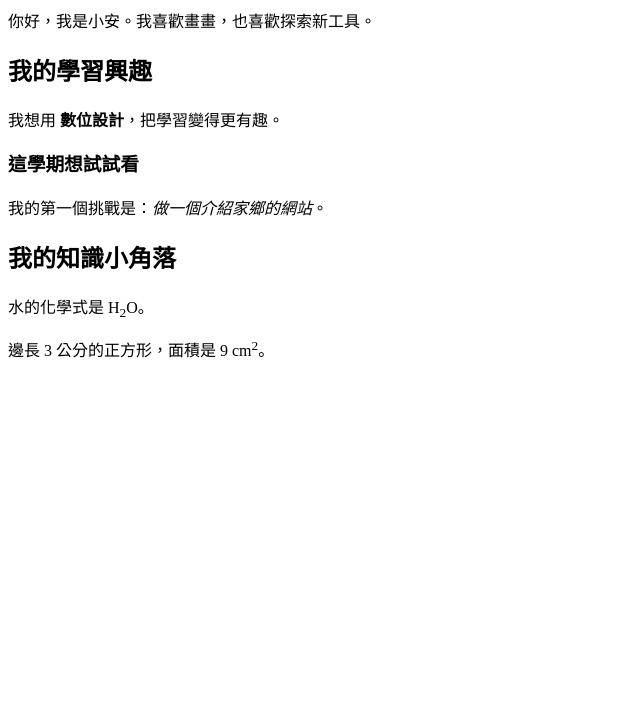
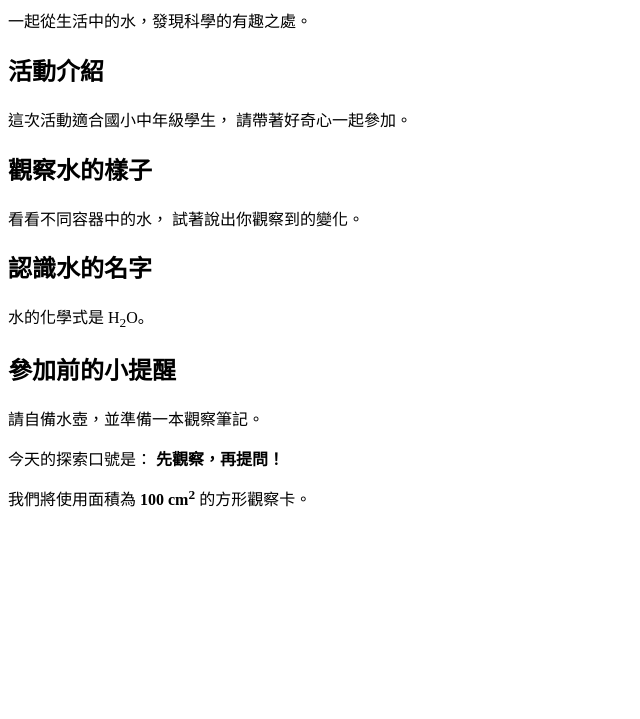
Before and after one commit to u11517046-arch/portfolio, a plain HTML site: page 01-html-text.html in a window 1280 px wide. Shown: the part 81-800 px from the top of the page, without its empty margins (0-640 px from the left). Drawn offline with Linux system fonts and the light colour scheme.

Commit message:
Update 01-html-text.html

```diff
--- a/01-html-text.html
+++ b/01-html-text.html
@@ -1,22 +1,53 @@
 <!DOCTYPE html>
 <html lang="zh-Hant">
 <head>
-  <meta charset="UTF-8">
-  <meta name="viewport" content="width=device-width, initial-scale=1.0">
-  <title>小安的學習小站</title>
+    <meta charset="UTF-8">
+    <meta name="viewport" content="width=device-width, initial-scale=1.0">
+    <title>水與生活：小小科學探索日</title>
 </head>
+
 <body>
-  <h1>小安的學習小站</h1>
-  <p>你好，我是小安。我喜歡畫畫，也喜歡探索新工具。</p>
 
-  <h2>我的學習興趣</h2>
-  <p>我想用 <b>數位設計</b>，把學習變得更有趣。</p>
+    <h1>水與生活：小小科學探索日</h1>
 
-  <h3>這學期想試試看</h3>
-  <p>我的第一個挑戰是：<i>做一個介紹家鄉的網站</i>。</p>
+    <p>一起從生活中的水，發現科學的有趣之處。</p>
 
-  <h2>我的知識小角落</h2>
-  <p>水的化學式是 H<sub>2</sub>O。</p>
-  <p>邊長 3 公分的正方形，面積是 9 cm<sup>2</sup>。</p>
+    <h2>活動介紹</h2>
+
+    <p>
+        這次活動適合國小中年級學生，
+        請帶著好奇心一起參加。
+    </p>
+
+    <h2>觀察水的樣子</h2>
+
+    <p>
+        看看不同容器中的水，
+        試著說出你觀察到的變化。
+    </p>
+
+    <h2>認識水的名字</h2>
+
+    <p>
+        水的化學式是 H<sub>2</sub>O。
+    </p>
+
+    <h2>參加前的小提醒</h2>
+
+    <p>
+        請自備水壺，並準備一本觀察筆記。
+    </p>
+
+    <p>
+        今天的探索口號是：
+        <strong>先觀察，再提問！</strong>
+    </p>
+
+    <p>
+        我們將使用面積為
+        <strong>100 cm<sup>2</sup></strong>
+        的方形觀察卡。
+    </p>
+
 </body>
 </html>
```
